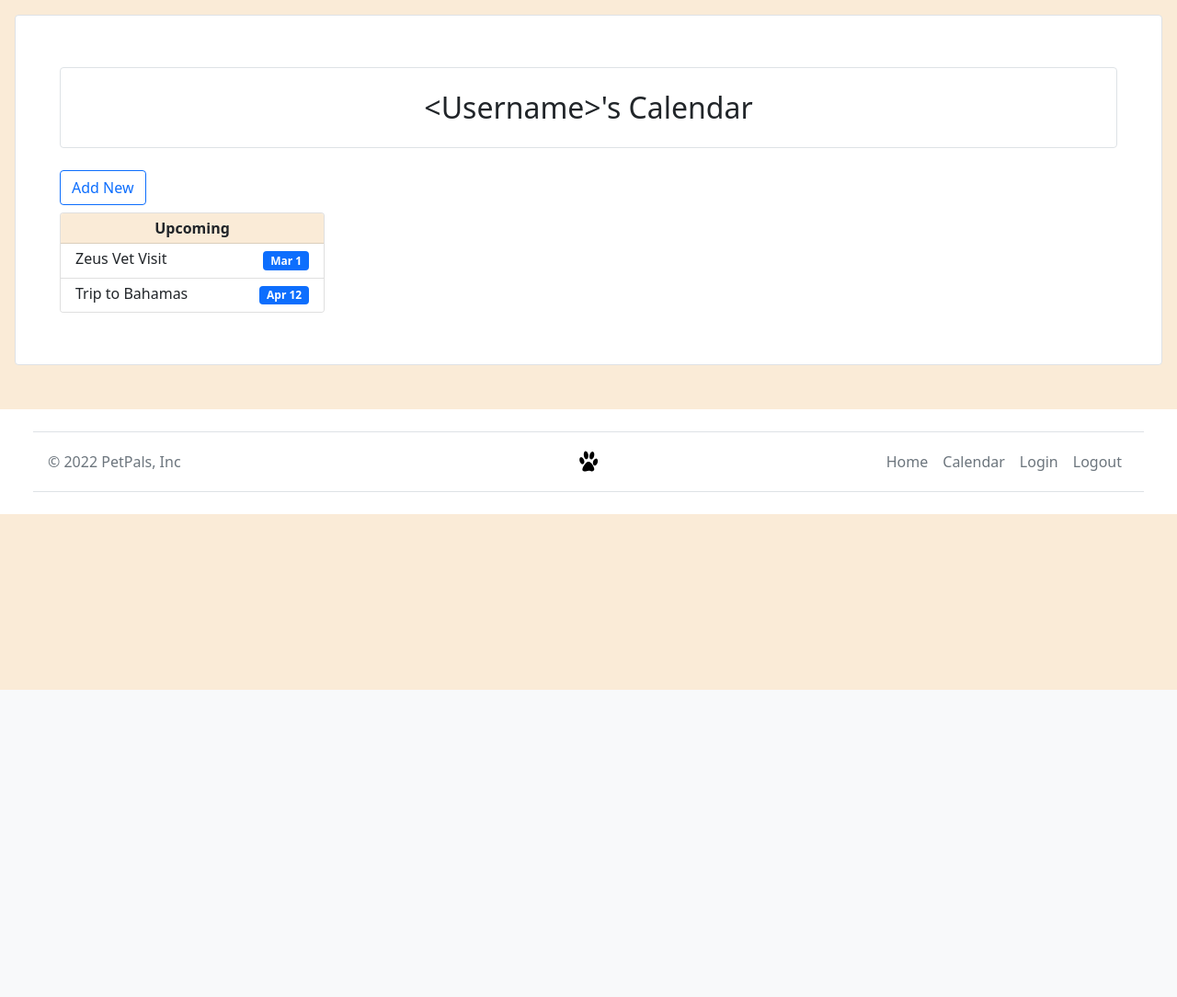
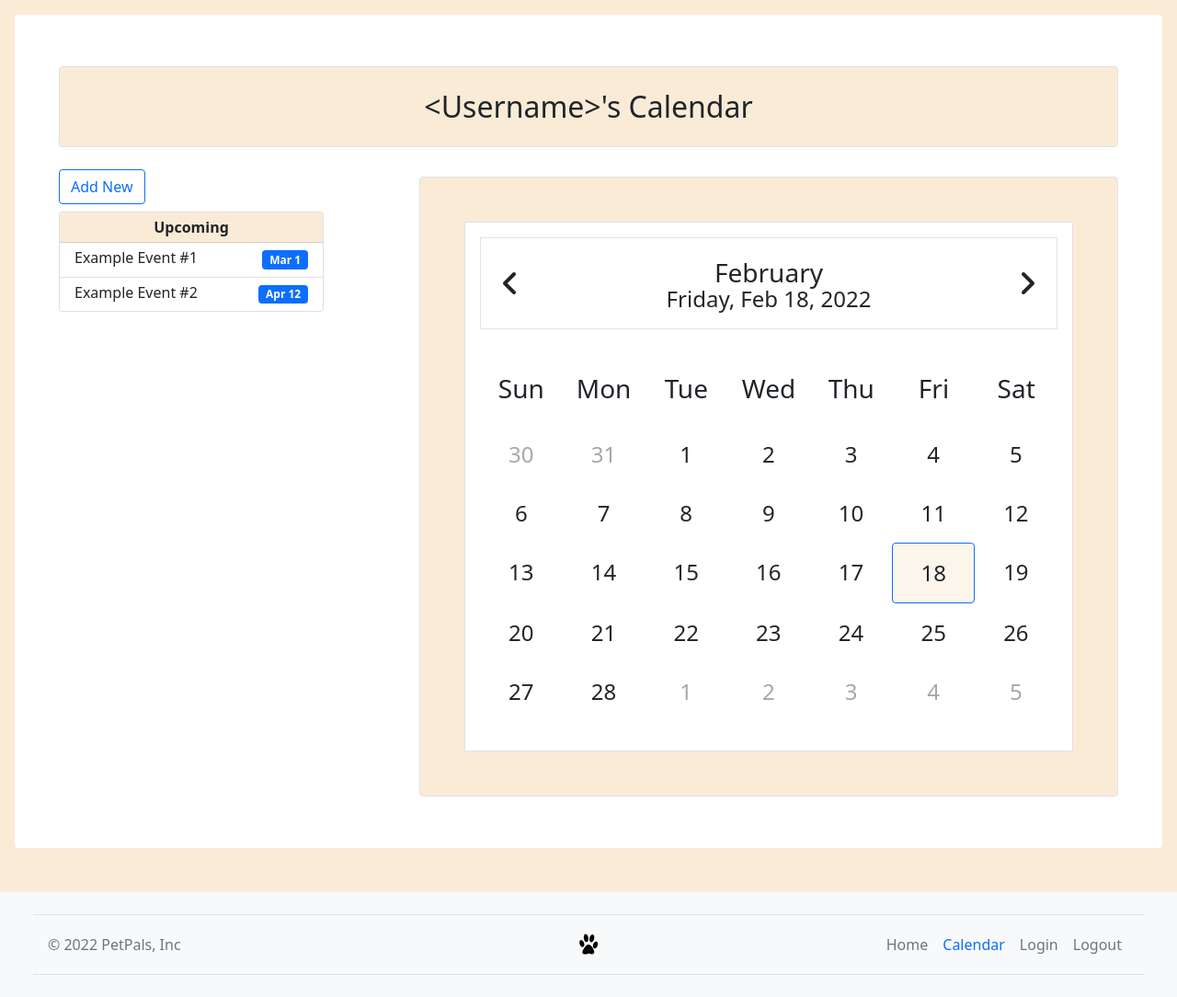
Before and after one commit to BiaDd/cs4640project, a PHP site: page /calendar.html in a window 1280 px wide. Shown: the part 50-1134 px from the top of the page at 92% size. Before the commit the page ends 800 px from the top, so only its background shows below. Run offline with PHP 8.4, Linux system fonts and the light colour scheme.

Commit message:
Calendar design progress.

```diff
--- a/calendar.html
+++ b/calendar.html
@@ -8,8 +8,11 @@
 *  URL: https://getbootstrap.com/docs/5.1/examples/footers/
 *  Software License: MIT License
 *
-*  Calendar built with this tutorial: https://www.youtube.com/watch?v=o1yMqPyYeAo&ab_channel=CodeAndCreate
-
+*   Calendar built with inspiration from this tutorial: https://www.youtube.com/watch?v=o1yMqPyYeAo&ab_channel=CodeAndCreate
+    Used font-awesome for calendar styling:
+    URL: https://cdnjs.com/libraries/font-awesome?utm_source=cdnjs&utm_medium=cdnjs_link&utm_campaign=cdnjs_library#
+    VERSION: 6.0.0
+    LICENSE: MIT OR CC
 */
 
 -->
@@ -23,6 +26,7 @@
     <link href="https://cdn.jsdelivr.net/npm/bootstrap@5.1.1/dist/css/bootstrap.min.css" rel="stylesheet" integrity="sha384-F3w7mX95PdgyTmZZMECAngseQB83DfGTowi0iMjiWaeVhAn4FJkqJByhZMI3AhiU" crossorigin="anonymous">
     <link rel="stylesheet" href="https://cdn.jsdelivr.net/npm/bootstrap-icons@1.5.0/font/bootstrap-icons.css">
     <link rel="stylesheet" href="styles/main.css">
+    <link rel="stylesheet" href="https://cdnjs.cloudflare.com/ajax/libs/font-awesome/6.0.0/css/all.min.css" integrity="sha512-9usAa10IRO0HhonpyAIVpjrylPvoDwiPUiKdWk5t3PyolY1cOd4DSE0Ga+ri4AuTroPR5aQvXU9xC6qOPnzFeg==" crossorigin="anonymous" referrerpolicy="no-referrer" />
 
     <title>PetPals - Calendar</title>
     <meta charset="utf-8"/>
@@ -100,41 +104,100 @@
               </div>
         </header>
 
-        <div class="p-5 m-3 mb-4 rounded bg-white border">
+        <div class="p-5 m-3 mb-4 rounded bg-white rounded">
             <div class="containre-fluid py-2">
                 <div class="row">
                     <div class="col-12">
-                        <h3 class="fs-2 text-center p-4 bg-white rounded border">&lt;Username&gt;'s Calendar</h3>
+                        <h3 class="fs-2 text-center p-4 rounded border" style="background-color: rgb(250, 235, 215);">&lt;Username&gt;'s Calendar</h3>
                     </div>
                 </div>
                 <div class="row mt-3">
 
                     <div class="col-12 col-md-12 col-lg-4 align-items-center">
+                        <!-- This button will later link to a calendar event form -->
                         <button type="button" class="btn btn-outline-primary my-2">Add New</button>
                         <div class="card" style="width: 18rem;">
                             <ul class="list-group list-group-flush">
-
+                                <!-- These events will be loaded based on the user when we set up DB -->
                                 <li class="upcoming-header list-group-item text-center py-2"><strong>Upcoming</strong></li>
 
-                                <li class="list-group-item">Zeus Vet Visit<span class="badge bg-primary" style="float: right;">Mar 1</span></li>
+                                <li class="list-group-item">Example Event #1<span class="badge bg-primary" style="float: right;">Mar 1</span></li>
 
-                                <li class="list-group-item">Trip to Bahamas<span class="badge bg-primary" style="float: right;">Apr 12</span></li>
+                                <li class="list-group-item">Example Event #2<span class="badge bg-primary" style="float: right;">Apr 12</span></li>
 
                             </ul>
                           </div>
                     </div>
 
                     <div class="col-12 col-md-12 col-lg-8">
-
+                        <div id="cal-app-wrapper" class="rounded p-5 mt-3 border">
+                            <div id="outer-calendar" class="bg-white p-3 col-12 border">
+                                <div id="month" class="border">
+                                    <i class="fas fa-angle-left prev fs-2 px-4"></i>
+                                    <div id="date">
+                                        <h1 class="fs-3 text-center">February</h1>
+                                        <p class="fs-4 text-center">Friday, Feb 18, 2022</p>
+                                    </div>
+                                    <i class="fas fa-angle-right next fs-2 px-4"></i>
+                                </div>
+                                <div id="days" class="fs-3 text-center mt-4">
+                                    <p>Sun</p>
+                                    <p>Mon</p>
+                                    <p>Tue</p>
+                                    <p>Wed</p>
+                                    <p>Thu</p>
+                                    <p>Fri</p>
+                                    <p>Sat</p>
+                                </div>
+                                <div id="monthdaynums" class="fs-4 mb-3">
+                                    <p class="fillerday">30</p>
+                                    <p class="fillerday">31</p>
+                                    <p>1</p>
+                                    <p>2</p>
+                                    <p>3</p>
+                                    <p>4</p>
+                                    <p>5</p>
+                                    <p>6</p>
+                                    <p>7</p>
+                                    <p>8</p>
+                                    <p>9</p>
+                                    <p>10</p>
+                                    <p>11</p>
+                                    <p>12</p>
+                                    <p>13</p>
+                                    <p>14</p>
+                                    <p>15</p>
+                                    <p>16</p>
+                                    <p>17</p>
+                                    <!-- Make sure to set classes with JS for current day -->
+                                    <p id="current" class="border border-primary rounded">18</p>
+                                    <p>19</p>
+                                    <p>20</p>
+                                    <p>21</p>
+                                    <p>22</p>
+                                    <p>23</p>
+                                    <p>24</p>
+                                    <p>25</p>
+                                    <p>26</p>
+                                    <p>27</p>
+                                    <p>28</p>
+                                    <p class="fillerday">1</p>
+                                    <p class="fillerday">2</p>
+                                    <p class="fillerday">3</p>
+                                    <p class="fillerday">4</p>
+                                    <p class="fillerday">5</p>
+                                </div>
+                            </div>
+                        </div>
                     </div>
 
                 </div>
             </div>
         </div>
 
-
+        <!-- FOOTER -->
         <div class="row" style="margin: 0px;">
-            <div class="col-12 bg-white mt-4">
+            <div class="col-12 bg-light mt-4">
                 <footer class="d-flex flex-wrap justify-content-between align-items-center p-3 my-4 mx-4 border-top border-bottom">
                     <p class="col-md-4 mb-0 text-muted">&copy; 2022 PetPals, Inc</p>
 
@@ -144,7 +207,7 @@
 
                     <ul class="nav col-md-4 justify-content-end">
                         <li class="nav-item"><a href="home.html" class="nav-link px-2 text-muted">Home</a></li>
-                        <li class="nav-item"><a href="#calendar-index" class="nav-link px-2 text-muted">Calendar</a></li>
+                        <li class="nav-item"><a href="#calendar-index" class="nav-link px-2 active">Calendar</a></li>
                         <li class="nav-item"><a href="#" class="nav-link px-2 text-muted">Login</a></li>
                         <li class="nav-item"><a href="#" class="nav-link px-2 text-muted">Logout</a></li>
                     </ul>
@@ -152,6 +215,8 @@
             </div>
           </div>
 
+
+          <!-- /* To make calendar work */ -->
           <script src="calendar.js"></script>
 
           <script src="https://cdn.jsdelivr.net/npm/bootstrap@5.1.1/dist/js/bootstrap.bundle.min.js" integrity="sha384-/bQdsTh/da6pkI1MST/rWKFNjaCP5gBSY4sEBT38Q/9RBh9AH40zEOg7Hlq2THRZ" crossorigin="anonymous"></script>
--- a/home.html
+++ b/home.html
@@ -161,6 +161,8 @@
           </div>
       </div>
 
+      <!-- FOOTER -->
+
       <div class="row" style="margin: 0px;">
         <div class="col-12 bg-white mt-4">
             <footer class="d-flex flex-wrap justify-content-between align-items-center p-3 my-4 mx-4 border-top border-bottom">
@@ -171,7 +173,7 @@
               </a>
 
                 <ul class="nav col-md-4 justify-content-end">
-                    <li class="nav-item"><a href="#home" class="nav-link px-2 text-muted">Home</a></li>
+                    <li class="nav-item"><a href="#home" class="nav-link px-2 active">Home</a></li>
                     <li class="nav-item"><a href="calendar.html" class="nav-link px-2 text-muted">Calendar</a></li>
                     <li class="nav-item"><a href="#" class="nav-link px-2 text-muted">Login</a></li>
                     <li class="nav-item"><a href="#" class="nav-link px-2 text-muted">Logout</a></li>
--- a/styles/main.css
+++ b/styles/main.css
@@ -84,3 +84,65 @@ body {
 li.upcoming-header {
 	background-color: rgb(250, 235, 215);
 }
+
+/* CALENDAR STYLES*/
+#cal-app-wrapper {
+	background-color: rgb(250, 235, 215);
+	display: flex;
+	justify-content: center;
+	align-items: center;
+}
+
+#outer-calender {
+	margin: 10px;
+}
+
+#month {
+	width: 100%;
+	height: 100px;
+	background-color: white;
+	justify-content: space-between;
+	display: flex;
+	align-items: center;
+}
+
+#month i {
+	cursor: pointer
+}
+
+#date {
+
+}
+
+#days {
+	width: 100%;
+	height: 80px;
+	display: flex;
+	align-items: center;
+}
+
+#days p {
+	width: 14.29%
+}
+
+#monthdaynums {
+	width: 100%;
+	display: flex;
+	flex-wrap: wrap;
+}
+
+#monthdaynums p {
+	padding-bottom: 20px;
+	padding-top: 20px;
+	width: 14.28%;
+	text-align: center;
+	border: 2px black;
+}
+
+p.fillerday {
+	opacity: 0.4;
+}
+
+#current {
+	background-color: rgb(250, 235, 215, 0.5);
+}
```
